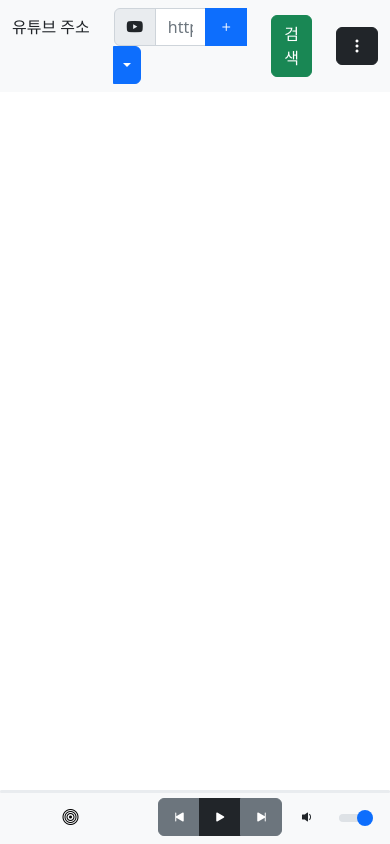
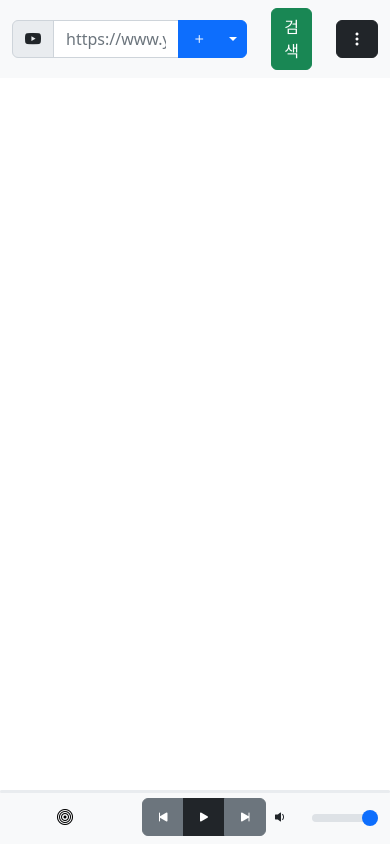
Before and after one commit to joyfuI/dj_dj_pump_this_party, a Flask app: page / in a window 390 px wide. Run offline with Flask 2, Linux system fonts and the light colour scheme; some libraries are stand-ins or nearby versions.

Commit message:
디자인 살짝 수정

```diff
--- a/templates/home.jinja
+++ b/templates/home.jinja
@@ -4,7 +4,7 @@
   <nav class="navbar navbar-expand fixed-top bg-light">
     <div class="container">
       <form class="flex-fill row" data-action="submit->home#postItem">
-        <label class="col-auto col-form-label" for="url">유튜브 주소</label>
+        <label class="col-auto col-form-label d-none d-md-block" for="url">유튜브 주소</label>
         <div class="col input-group">
           <span class="input-group-text">
             <i class="bi bi-youtube"></i>
@@ -110,7 +110,7 @@
           </div>
         </div>
 
-        <div class="col-3 ms-sm-auto">
+        <div class="col-4">
           <div class="row">
             <label class="col-auto col-form-label" for="volume">
               <i class="bi bi-volume-down-fill"></i>
@@ -174,7 +174,7 @@
       <div class="col-md-2">
         <img class="img-fluid rounded-start">
       </div>
-      <div class="col-md-7 align-self-center">
+      <div class="col align-self-center">
         <div class="card-body">
           <h5 class="card-title">
             <a target="_blank" rel="noreferrer"></a>
@@ -184,7 +184,7 @@
           </p>
         </div>
       </div>
-      <div class="col-md-3 p-3 align-self-center text-end">
+      <div class="col-md-auto p-3 align-self-center text-end">
         <div class="btn-group" role="group">
           <button class="btn btn-light" type="button" data-action="click->home#putItemUp">
             <i class="bi bi-chevron-up"></i>
@@ -206,7 +206,7 @@
       <div class="col-2">
         <img class="img-fluid rounded-start">
       </div>
-      <div class="col-7 align-self-center">
+      <div class="col align-self-center">
         <div class="card-body">
           <h6 class="card-title m-0">
             <a target="_blank" rel="noreferrer"></a>
```
